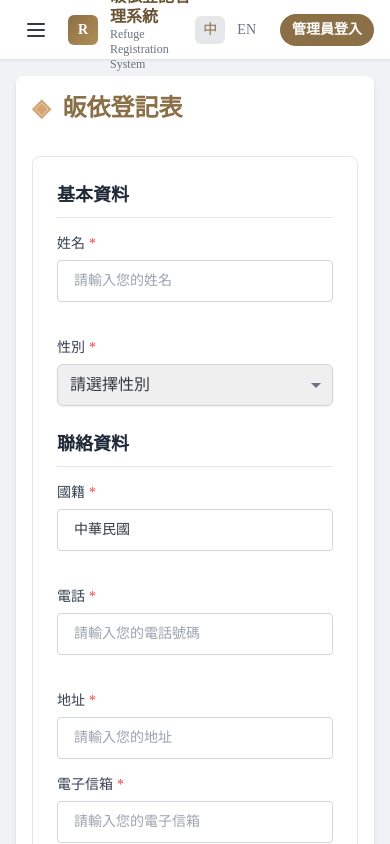
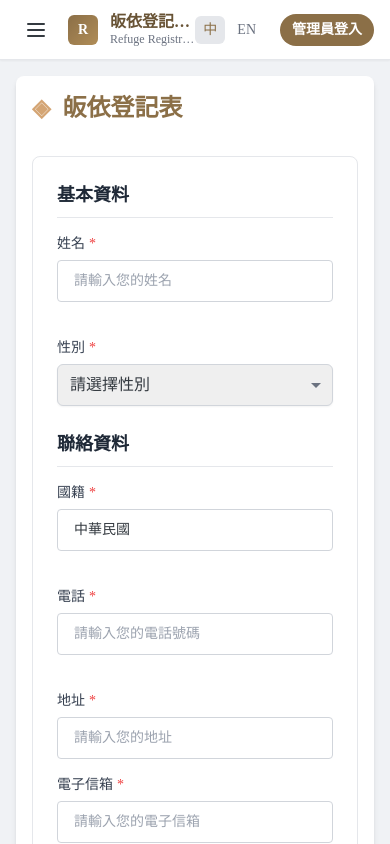
Before and after one commit to ChodarRigzin/refuge-registration-system, a React (Vite) app: page / in a window 390 px wide. Shown: the top 844 px of the page. Built offline with nearby package versions, Linux system fonts and the light colour scheme.

Commit message:
fix:標題切到

```diff
--- a/src/App.tsx
+++ b/src/App.tsx
@@ -46,13 +46,13 @@ const ErrorFallback: React.FC<{ error?: Error; resetError?: () => void }> = ({ e
   </div>
 );
 
-// ===== 修改點 1：修改 StyledHeader 的定義 =====
+// ===== 修改後的 StyledHeader =====
 const StyledHeader: React.FC<{
   translations: Translations;
   onMenuToggle: () => void;
   isMobile: boolean;
-  onLoginClick: () => void; // 新增這一行，告訴它會收到一個叫做 onLoginClick 的函式
-}> = ({ translations, onMenuToggle, isMobile, onLoginClick }) => { // 也要在這裡接收 onLoginClick
+  onLoginClick: () => void;
+}> = ({ translations, onMenuToggle, isMobile, onLoginClick }) => {
   const context = useContext(AppContext);
 
   return (
@@ -69,17 +69,21 @@ const StyledHeader: React.FC<{
         <div className="w-[30px] h-[30px] rounded-md bg-gradient-to-br from-[#8B6F47] to-[#B08D57] flex items-center justify-center text-white font-bold text-sm flex-shrink-0">
           R
         </div>
-        <div className="flex flex-col">
-          <h1 className="font-semibold text-base md:text-lg text-[#685335] leading-tight">
+
+        {/* ***** 主要修改點在這裡 ***** */}
+        <div className="flex flex-col min-w-0"> {/* <--- 加上 min-w-0 允許這個區塊被壓縮 */}
+          <h1 className="font-semibold text-base md:text-lg text-[#685335] leading-tight truncate"> {/* <--- 加上 truncate 做最後的保險 */}
             {translations.systemTitle || '皈依弟子註冊系統'}
           </h1>
-          <p className="text-xs text-gray-500 leading-tight">
+          <p className="text-xs text-gray-500 leading-tight truncate"> {/* <--- 副標題也加上 truncate */}
             Refuge Registration System
           </p>
         </div>
+        {/* ***** 修改結束 ***** */}
+
       </div>
 
-      {/* ===== 右邊區塊 ===== */}
+      {/* ===== 右邊區塊 (維持不變) ===== */}
       <div className="flex items-center gap-4 flex-shrink-0">
         <div className="flex items-center gap-1">
           <LanguageSwitcher />
@@ -88,7 +92,6 @@ const StyledHeader: React.FC<{
         {context && (
           <>
             {context.isAdmin ? (
-              // 如果是管理員，顯示管理員資訊和登出按鈕
               <div className="flex items-center gap-3">
                 <div className="flex items-center gap-2">
                   <span className="w-6 h-6 rounded-full bg-[#8B6F47] flex items-center justify-center">
@@ -111,9 +114,8 @@ const StyledHeader: React.FC<{
                 </button>
               </div>
             ) : (
-              // 如果不是管理員，顯示登入按鈕
               <button
-                onClick={onLoginClick} // 使用從 AppContent 傳進來的 onLoginClick 函式
+                onClick={onLoginClick}
                 className="px-3 py-1.5 text-sm font-semibold text-white bg-[#8B6F47] rounded-full hover:bg-[#7A5F3C] transition-colors"
               >
                 {translations.adminLogin || '管理員登入'}
@@ -125,7 +127,6 @@ const StyledHeader: React.FC<{
     </header>
   );
 };
-
 // Sidebar 組件 (不變)
 const SidebarNav: React.FC<{
   activeTab: TabKey;
```
